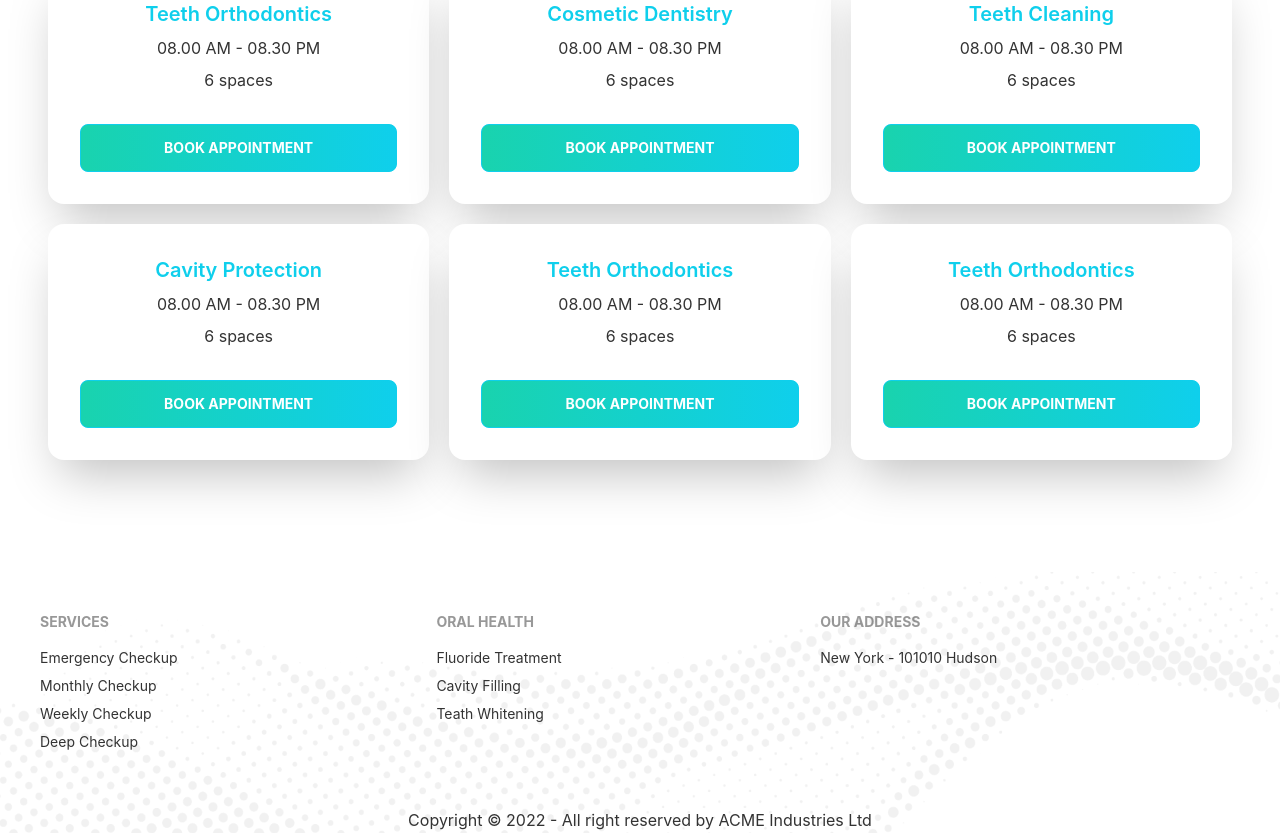
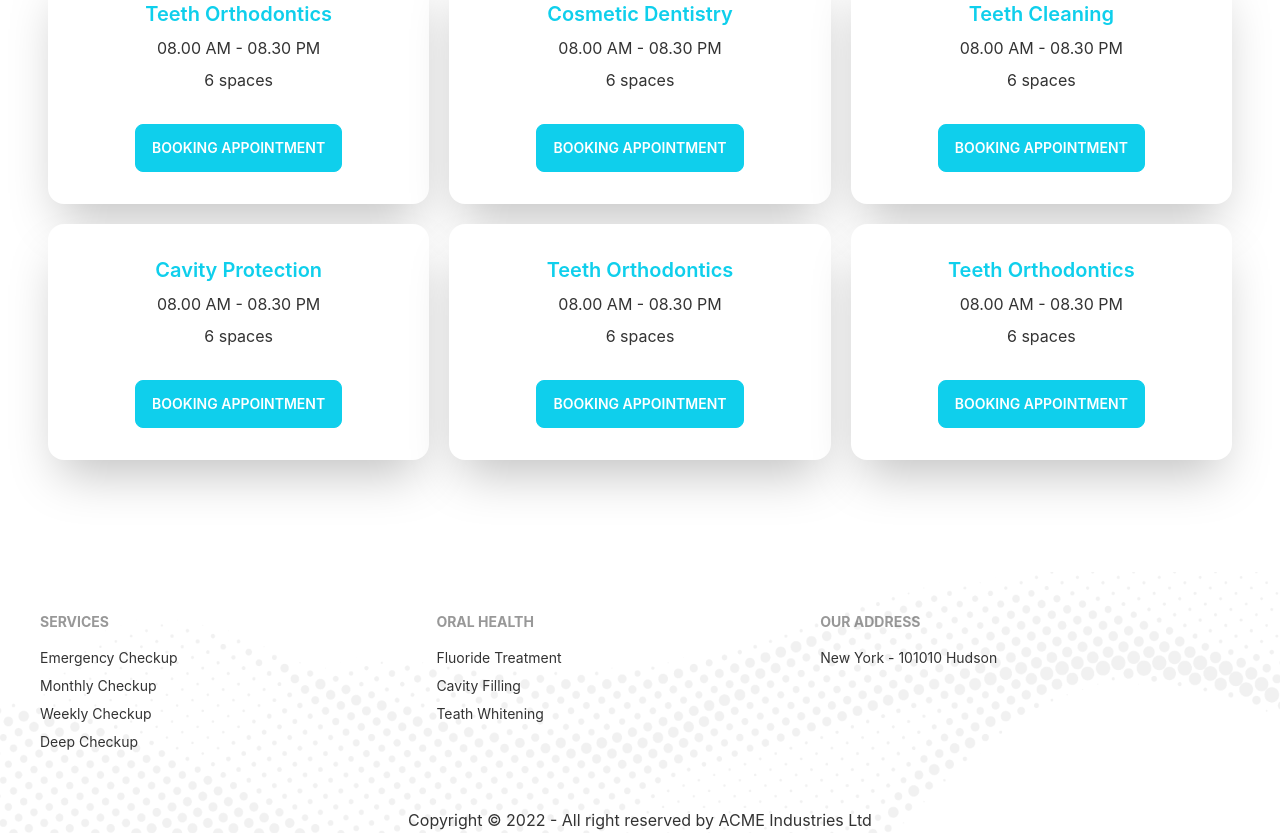
Before and after one commit to Khairulhub/doctorsPortal, a React (Create React App) app: page /appointment in a window 1280 px wide. Shown: the part 1420-2253 px from the top of the page. Built offline with nearby package versions, Linux system fonts and the light colour scheme.

Commit message:
make modal

```diff
--- a/src/Pages/Appointment/AvableServices.js
+++ b/src/Pages/Appointment/AvableServices.js
@@ -1,11 +1,16 @@
 import { format } from "date-fns";
 import React, { useEffect, useState } from "react";
+import BookingModal from "./BookingModal";
+
+
+
 import Service from "./Service";
 import Slots from "./Slots";
 
 
 const AvableServices = ({date}) => {
     const [services, setServices] = useState([]);
+    const [treatment, setTreatment] = useState(null);
 
     useEffect(() => {
         fetch("Services.json")
@@ -37,9 +42,10 @@ const AvableServices = ({date}) => {
 
       <div className="grid grid-cols-1 md:grid-cols-2 lg:grid-cols-3 gap-5 mb-28">
         {
-            services.map(service => <Slots key={service._id} service={service}></Slots>)
+            services.map(service => <Slots key={service._id} service={service} setTreatment={setTreatment}></Slots>)
         }
       </div>
+      {treatment && <BookingModal treatment={treatment}></BookingModal>}
     </div>
   );
 };
--- /dev/null
+++ b/src/Pages/Appointment/BookingModal.js
@@ -0,0 +1,28 @@
+import React from "react";
+
+const BookingModal = ({treatment}) => {
+  const {name, slots} = treatment;
+  return (
+    <div>
+      <input type="checkbox" id="booking-modal" class="modal-toggle" />
+      <div class="modal modal-bottom sm:modal-middle">
+        <div class="modal-box">
+        <label for="booking-modal" class="btn btn-sm btn-circle absolute right-2 top-2">✕</label>
+          <h3 class="font-bold text-lg">
+            {name}
+          </h3>
+          <p class="py-4">
+            {slots.length} {slots.length > 1 ? "spaces" : "space"} available
+          </p>
+          <div class="modal-action">
+            <label for="booking-modal" class="btn">
+              Yay!
+            </label>
+          </div>
+        </div>
+      </div>
+    </div>
+  );
+};
+
+export default BookingModal;
--- a/src/Pages/Appointment/Slots.js
+++ b/src/Pages/Appointment/Slots.js
@@ -1,17 +1,35 @@
 import React from "react";
-import MainButton from "../Shared/MainButton";
 
-const Slots = ({ service }) => {
-    const {name,slots} = service;
+const Slots = ({ service, setTreatment }) => {
+  const { name, slots } = service;
   return (
     <div class="card lg:max-w-lg bg-base-100 shadow-2xl ">
       <div class="card-body">
-        <h2 class="card-title text-primary text-center justify-center text-bold">{name}</h2>
-        <p className="text-center">{
-            slots.length > 0 ? <span>{slots[0]}</span> : <span className="text-red-500">Not Available</span>
-        }</p>
-        <p className="text-center mb-6">{slots.length} {slots.length >1 ? 'spaces' : 'space'}</p>
-        <MainButton>Book Appointment</MainButton>
+        <h2 class="card-title text-primary text-center justify-center text-bold">
+          {name}
+        </h2>
+        <p className="text-center">
+          {slots.length > 0 ? (
+            <span>{slots[0]}</span>
+          ) : (
+            <span className="text-red-500">Not Available</span>
+          )}
+        </p>
+        <p className="text-center mb-6">
+          {slots.length} {slots.length > 1 ? "spaces" : "space"}
+        </p>
+        {/* <MainButton for="booking-modal" class="btn modal-button"  onClick={()=> setTreatment(service)} >Book Appointment</MainButton> */}
+        {/* <label for="booking-modal" class="btn modal-button">open modal</label> */}
+        <div className="card-action justify-center text-center">
+          <label
+            for="booking-modal"
+            disabled={slots.length === 0}
+            onClick={() => setTreatment(service)}
+            className="btn btn-primary text-white uppercase"
+          >
+            Booking Appointment
+          </label>
+        </div>
       </div>
     </div>
   );
```
Also changed, not shown: 1 other file (tests, documents, lock files or other folders).
